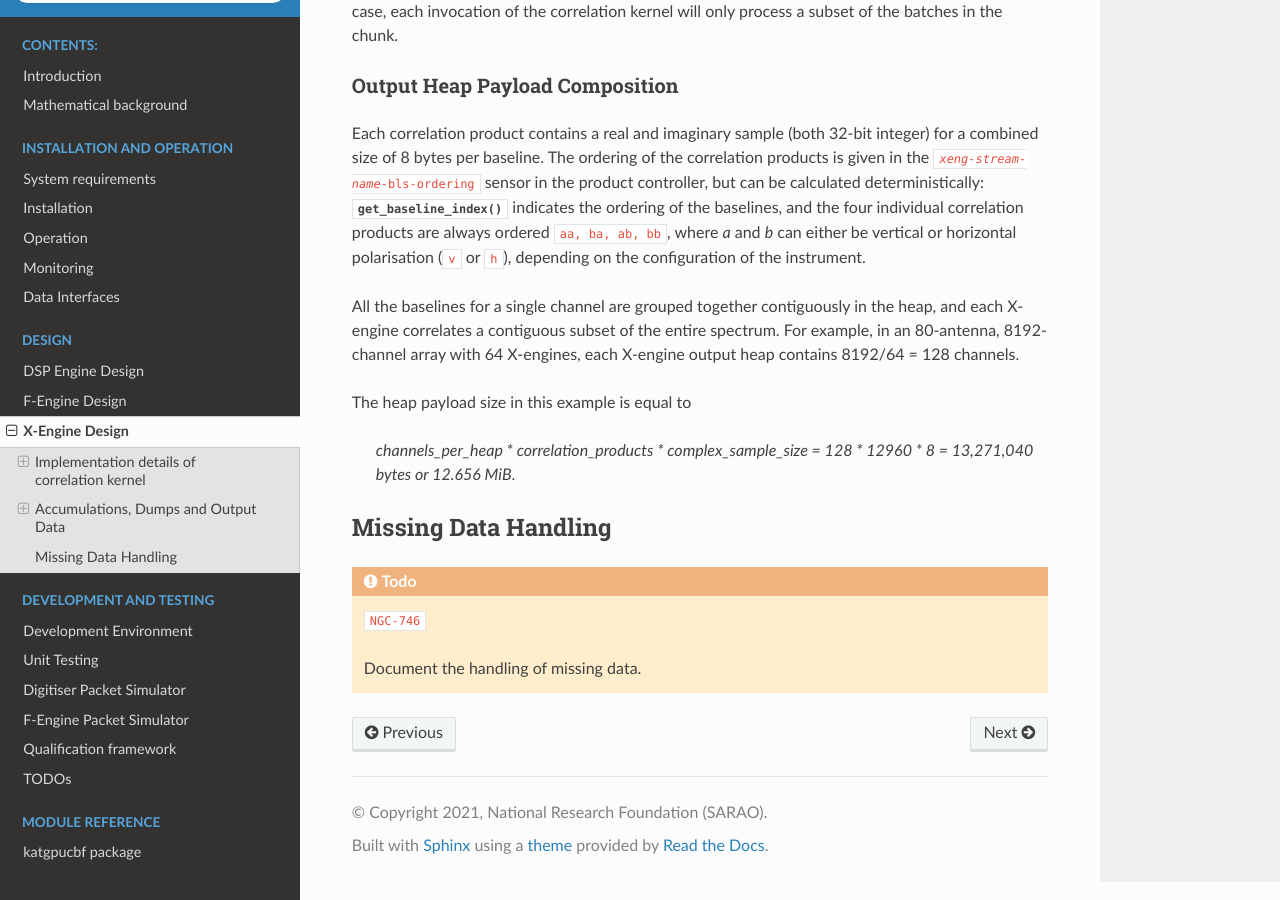
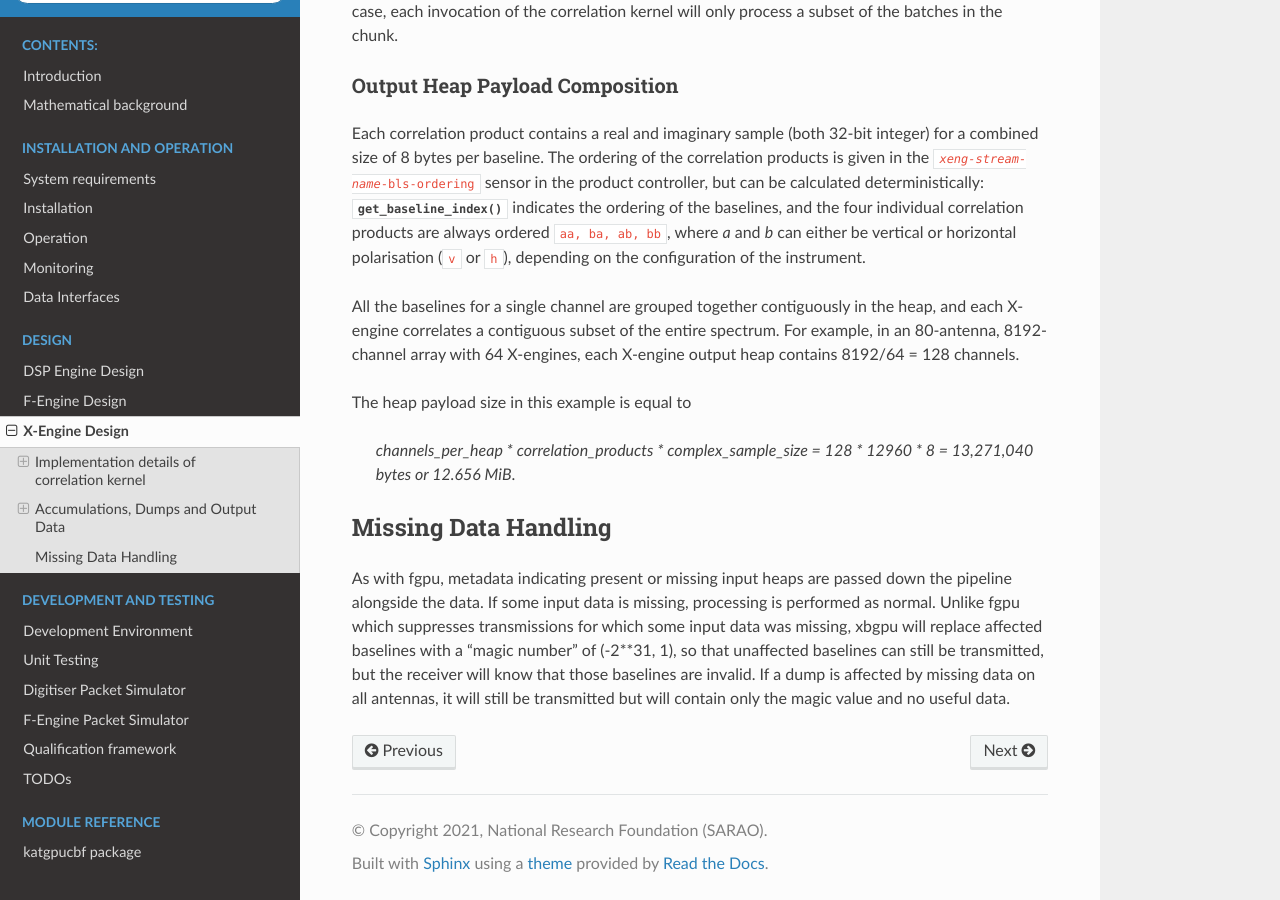
Before and after one commit to ska-sa/katgpucbf, a Sphinx documentation site: the page built from doc/xbgpu.design.rst, in a window 1280 px wide and 900 px high, scrolled down 5370 px. Built offline with Sphinx 7.4.7 and the Read the Docs theme 2.0.0, drawn with Linux system fonts in a browser that asks for light colours; a script that is not in the unit is left out; the version number could not be read and is left out.

Commit message:
Document xbgpu handling of missing data
Closes NGC-746

```diff
--- a/doc/xbgpu.design.rst
+++ b/doc/xbgpu.design.rst
@@ -333,6 +333,11 @@ The heap payload size in this example is equal to
 Missing Data Handling
 ---------------------
 
-.. todo:: ``NGC-746``
-
-    Document the handling of missing data.
+As with fgpu, metadata indicating present or missing input heaps are passed down
+the pipeline alongside the data. If some input data is missing, processing is
+performed as normal. Unlike fgpu which suppresses transmissions for which some
+input data was missing, xbgpu will replace affected baselines with a "magic
+number" of (-2**31, 1), so that unaffected baselines can still be transmitted,
+but the receiver will know that those baselines are invalid. If a dump is
+affected by missing data on all antennas, it will still be transmitted but will
+contain only the magic value and no useful data.
```
